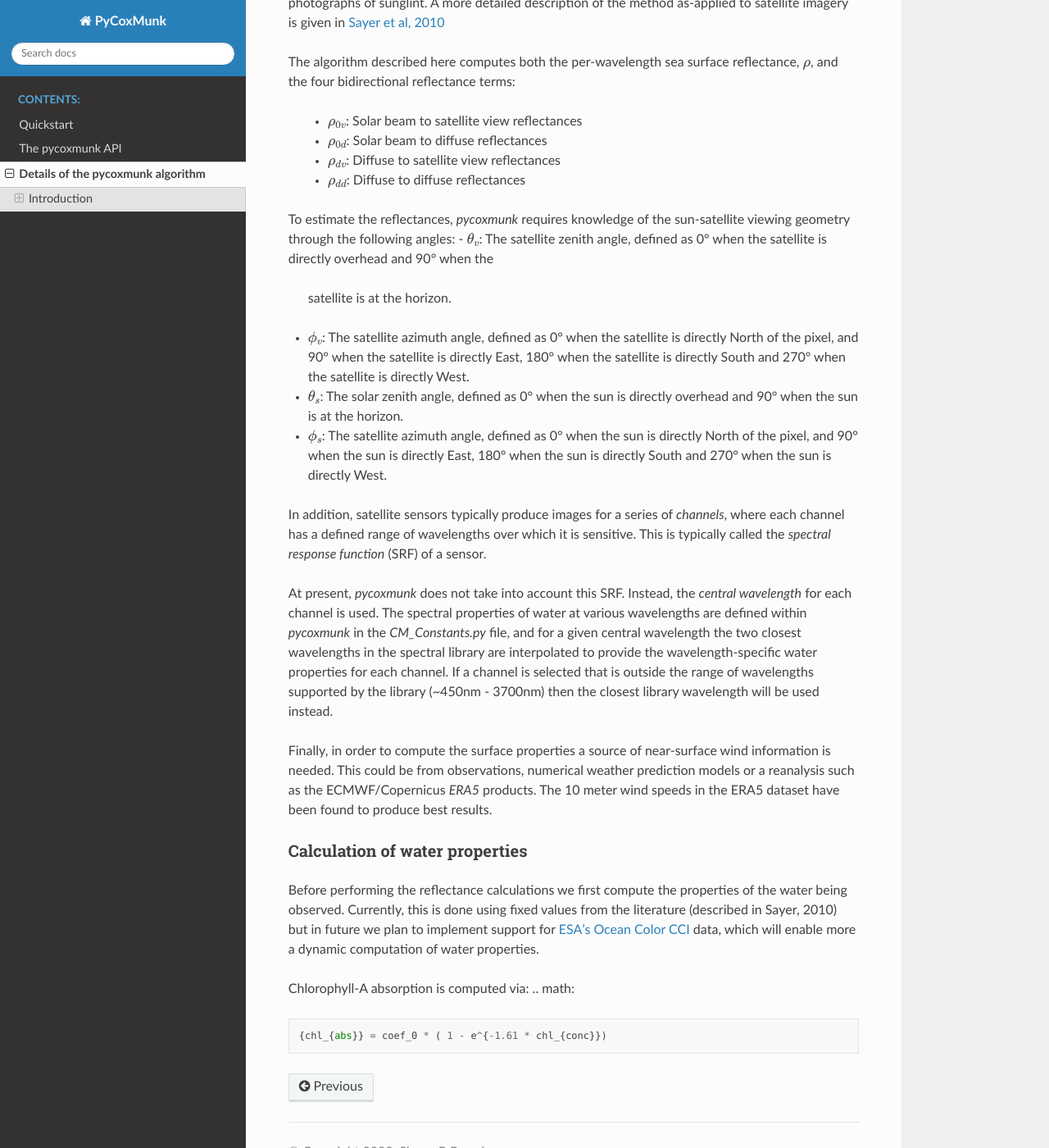
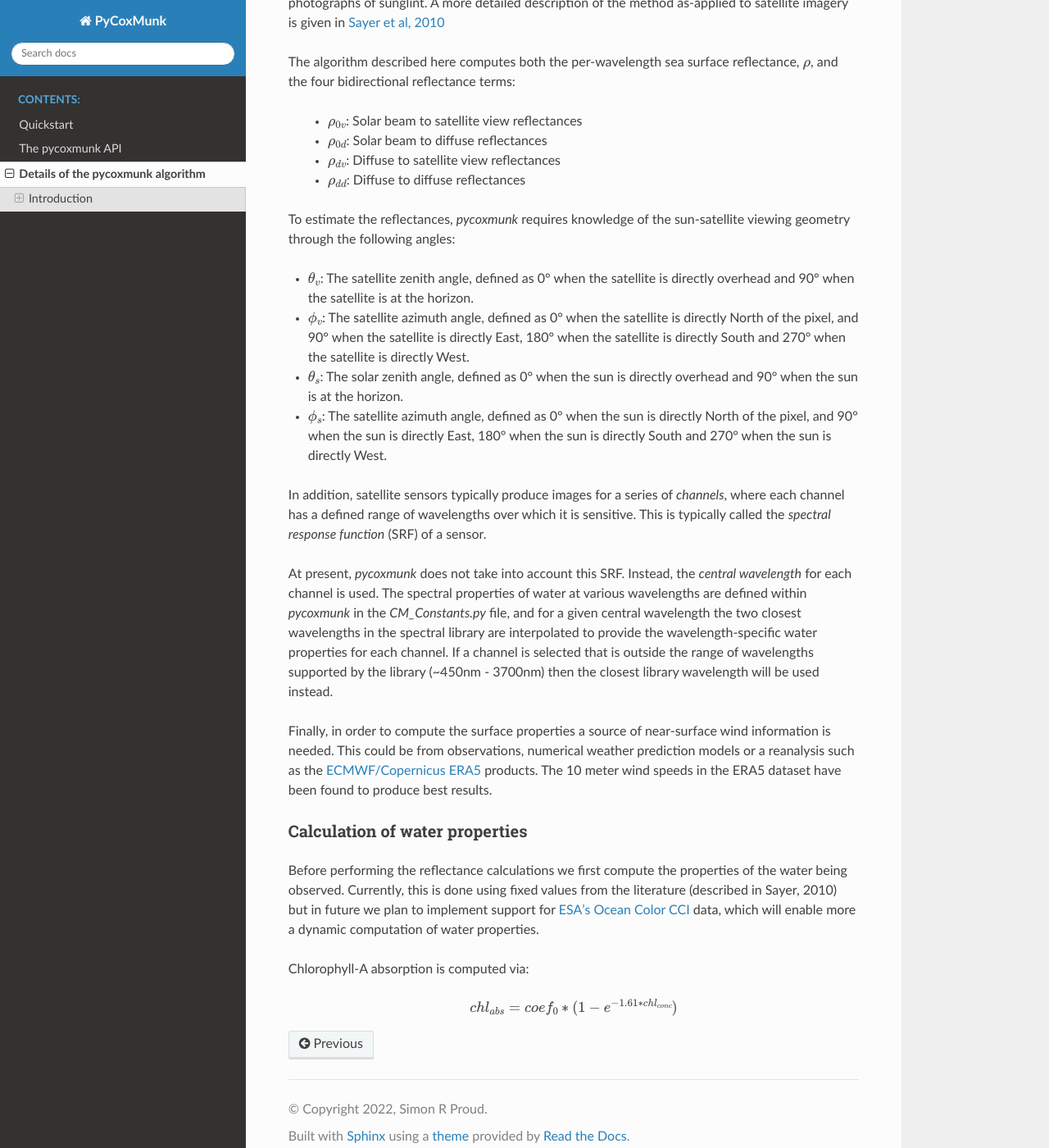
Before and after one commit to simonrp84/PyCoxMunk, a Sphinx documentation site: the page built from docs/pcm_technical.rst, in a window 1280 px wide and 1400 px high, scrolled down 272 px. Shown: the whole window at 82% size. Built offline with Sphinx 7.4.7 and the Read the Docs theme 2.0.0, drawn with Linux system fonts in a browser that asks for light colours; some of the changed lines change nothing that is shown.

Commit message:
Update documentation

```diff
--- a/docs/pcm_technical.rst
+++ b/docs/pcm_technical.rst
@@ -19,6 +19,7 @@ bidirectional reflectance terms:
 
 To estimate the reflectances, `pycoxmunk` requires knowledge of the sun-satellite viewing geometry through the following
 angles:
+
 - :math:`\theta_v`: The satellite zenith angle, defined as 0° when the satellite is directly overhead and 90° when the
   satellite is at the horizon.
 
@@ -43,8 +44,9 @@ provide the wavelength-specific water properties for each channel. If a channel
 of wavelengths supported by the library (~450nm - 3700nm) then the closest library wavelength will be used instead.
 
 Finally, in order to compute the surface properties a source of near-surface wind information is needed. This could be
-from observations, numerical weather prediction models or a reanalysis such as the ECMWF/Copernicus `ERA5` products.
-The 10 meter wind speeds in the ERA5 dataset have been found to produce best results.
+from observations, numerical weather prediction models or a reanalysis such as the
+`ECMWF/Copernicus ERA5 <https://www.ecmwf.int/en/forecasts/datasets/reanalysis-datasets/era5>`_ products. The 10 meter
+wind speeds in the ERA5 dataset have been found to produce best results.
 
 
 Calculation of water properties
@@ -56,6 +58,7 @@ support for `ESA's Ocean Color CCI <https://climate.esa.int/en/projects/ocean-co
 a dynamic computation of water properties.
 
 Chlorophyll-A absorption is computed via:
+
 .. math::
 
     {chl_{abs}} = coef_0 * ( 1 - e^{-1.61 * chl_{conc}})
```
